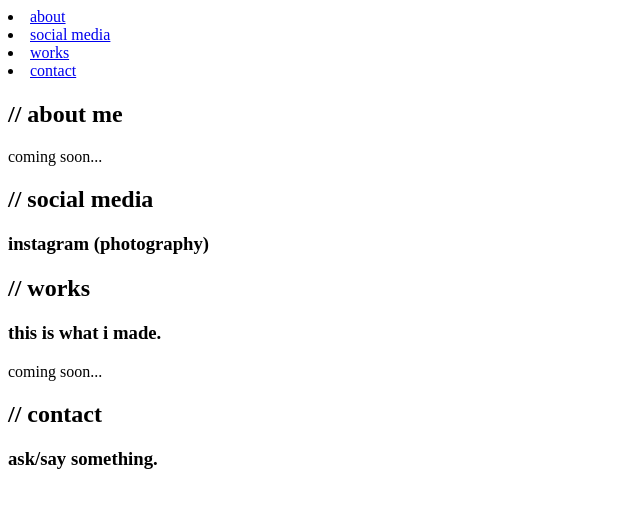
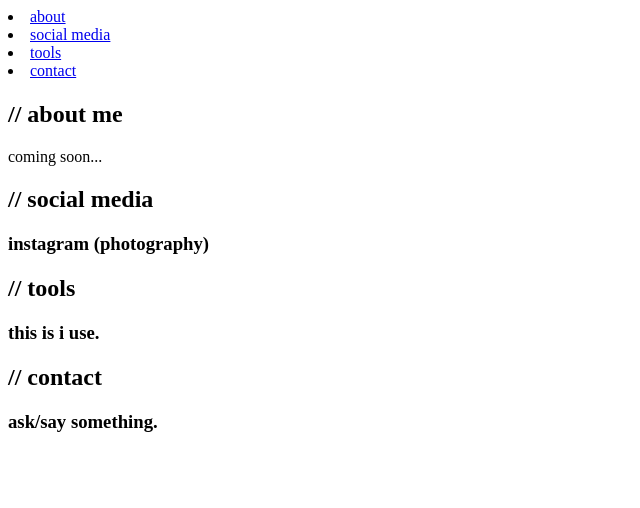
Before and after one commit to balatD/portfolio, a Node project: template src/templates/index.hbs in a window 1280 px wide. Shown: the top 508 px of the page, without its empty margins (0-640 px from the left). Run offline with Node 20 templates, Linux system fonts and the light colour scheme; the template is opened without the code that fills it, so the values that code supplies are empty; some libraries are stand-ins or nearby versions.

Commit message:
Changes changes hehe

```diff
--- a/src/templates/_includes/_head.hbs
+++ b/src/templates/_includes/_head.hbs
@@ -1,5 +1,5 @@
 <head>
-	<title></title>
+	<title>Dragan Balatinac</title>
 	<meta charset="utf-8">
 	<meta http-equiv="x-ua-compatible" content="ie=edge">
 	<meta name="viewport" content="width=device-width, initial-scale=1"/>
--- a/src/templates/_includes/content/works.hbs
+++ b/src/templates/_includes/content/works.hbs
@@ -1,4 +1,3 @@
 <section class="section">
-	<h1>// works</h1><h3 class="mb-5">this is what i made.</h3>
-	<p>coming soon...</p>
+	<h1>// tools</h1><h3 class="mb-5">this is i use.</h3>
 </section>
--- a/src/templates/_includes/navbar/navbar.hbs
+++ b/src/templates/_includes/navbar/navbar.hbs
@@ -4,7 +4,7 @@
 <div class="b-nav">
 	<li><a class="b-link" href="#about">about</a></li>
 	<li><a class="b-link" href="#social-media">social media</a></li>
-	<li><a class="b-link" href="#works">works</a></li>
+	<li><a class="b-link" href="#works">tools</a></li>
 	<li><a class="b-link" href="#contact">contact</a></li>
 </div>
 
```
Also changed, not shown: 1 other file.
